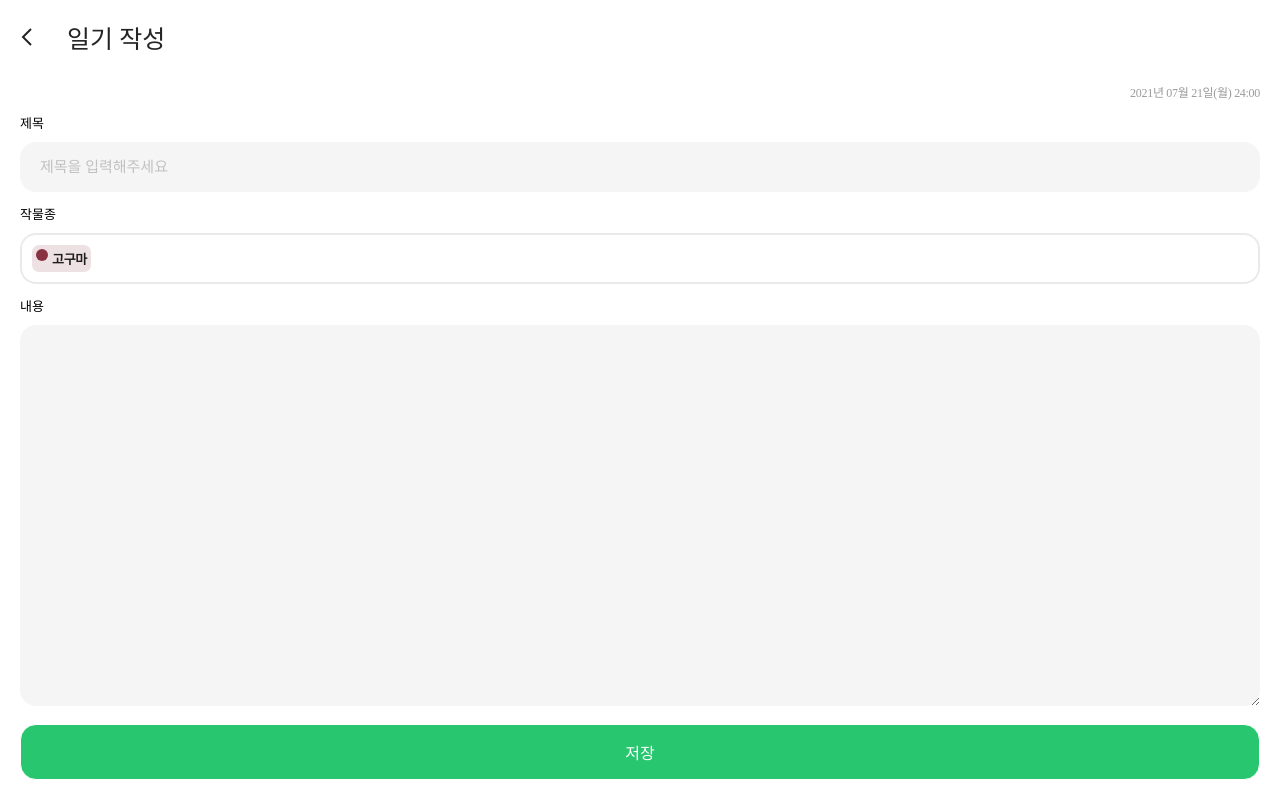
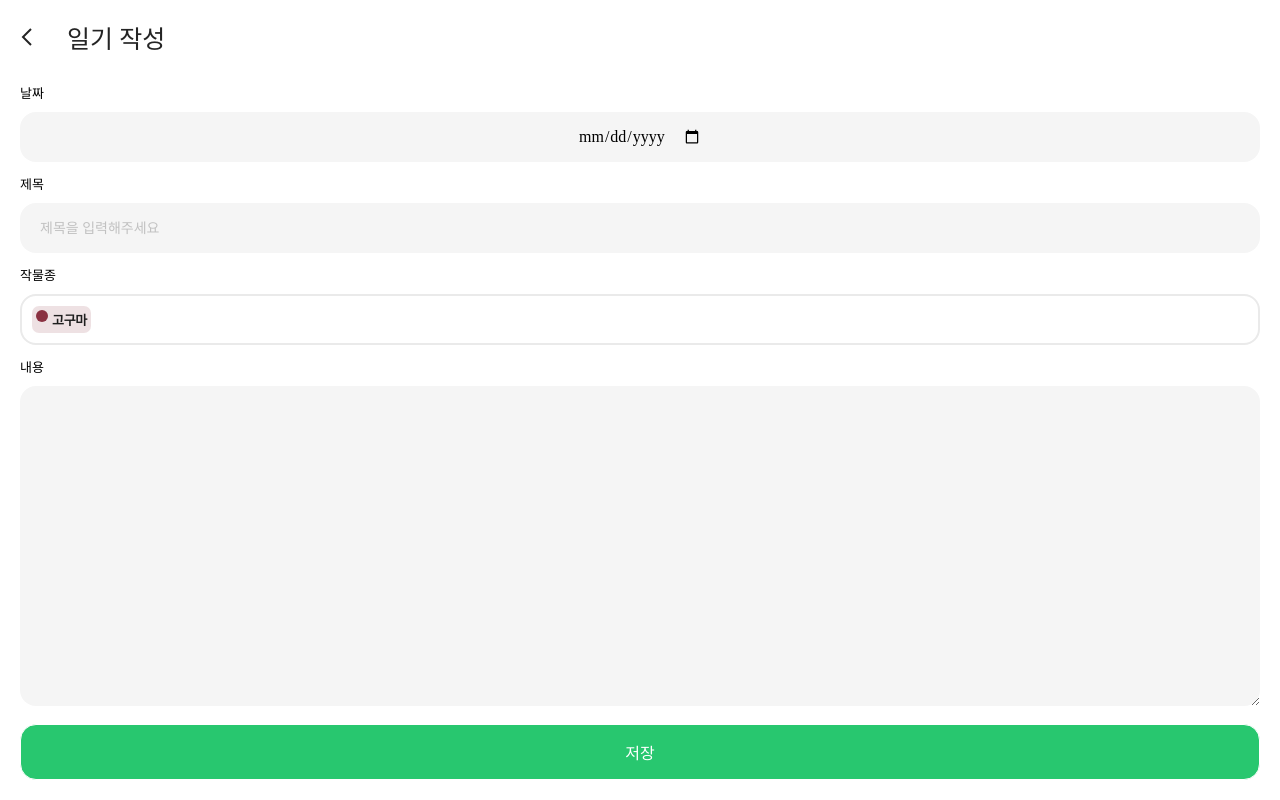
Before and after one commit to CSID-DGU/2023-2-SCS4031-01-minseoduseo, a React (Create React App) app in the folder frontend/reactweb/: page /diary/edit in a window 1280 px wide. Built offline with nearby package versions, Linux system fonts and the light colour scheme; a web font is replaced by a local one.

Commit message:
[feat] 날짜 선택 UI 구현

```diff
--- a/frontend/reactweb/src/views/DiaryEdit.tsx
+++ b/frontend/reactweb/src/views/DiaryEdit.tsx
@@ -9,7 +9,10 @@ export default function DiaryEdit() {
     <StyledContainer>
       <Header title="일기 작성" icon="previous" />
       <StyledMain>
-        <StyledDate>2021년 07월 21일(월) 24:00</StyledDate>
+        <div>
+          <StyledInputLabel>날짜</StyledInputLabel>
+          <StyledInput type="date" />
+        </div>
         <div>
           <StyledInputLabel>제목</StyledInputLabel>
           <StyledInput placeholder="제목을 입력해주세요" />
@@ -51,14 +54,6 @@ const StyledMain = styled.main`
   }
 `;
 
-const StyledDate = styled.section`
-  color: ${COLOR.FONT_GRAY_9A};
-  ${FONT_STYLES.PR_R};
-  letter-spacing: -0.03rem;
-  font-size: 1.2rem;
-  margin-left: auto;
-`;
-
 const StyledBtnContainer = styled.div`
   display: flex;
   gap: 1.1rem;
@@ -81,12 +76,19 @@ const StyledTagContainer = styled.div`
 
 const StyledInput = styled.input`
   height: 5rem;
+  display: flex;
+  justify-content: center;
+  align-items: center;
+  min-width: -webkit-fill-available;
+  min-width: -moz-fill-available;
+  width: 100%;
   padding: 1.4rem 2rem;
-  width: 100%;
-  font-size: 1.5rem;
+  font-size: 1.6rem;
+  border-radius: 1.6rem;
   background-color: ${COLOR.BG_GRAY_F5};
-  border-radius: 1.6rem;
+  ${FONT_STYLES.PR_R}
   &::placeholder {
+    font-size: 1.4rem;
     color: ${COLOR.PLACEHOLDER_GRAY_C1};
   }
 `;
@@ -95,7 +97,8 @@ const StyledTextArea = styled.textarea`
   flex-grow: 1;
   padding: 1.4rem 2rem;
   width: 100%;
-  font-size: 1.5rem;
+  font-size: 1.6rem;
+  ${FONT_STYLES.PR_R}
   background-color: ${COLOR.BG_GRAY_F5};
   border-radius: 1.6rem;
   border: unset;
```
